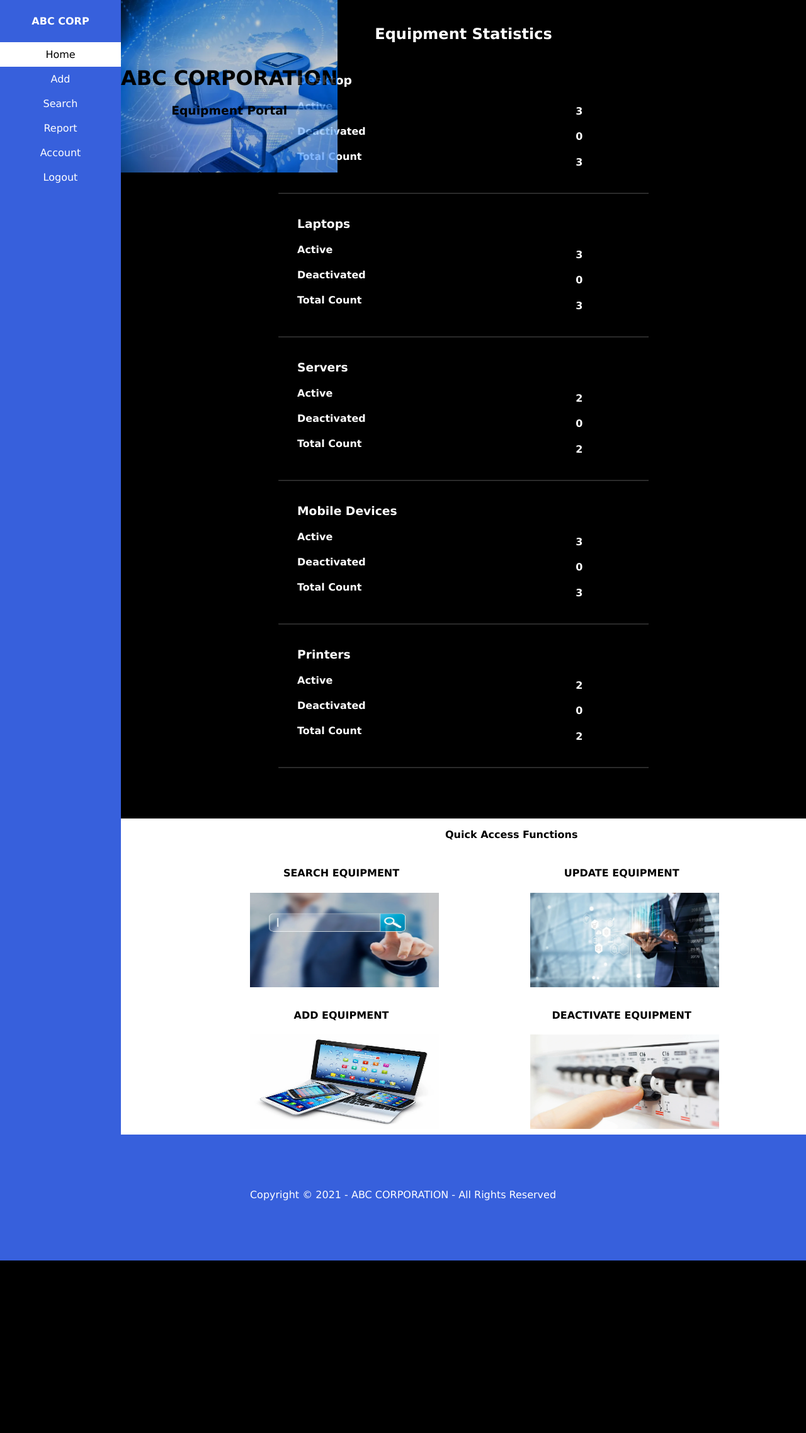
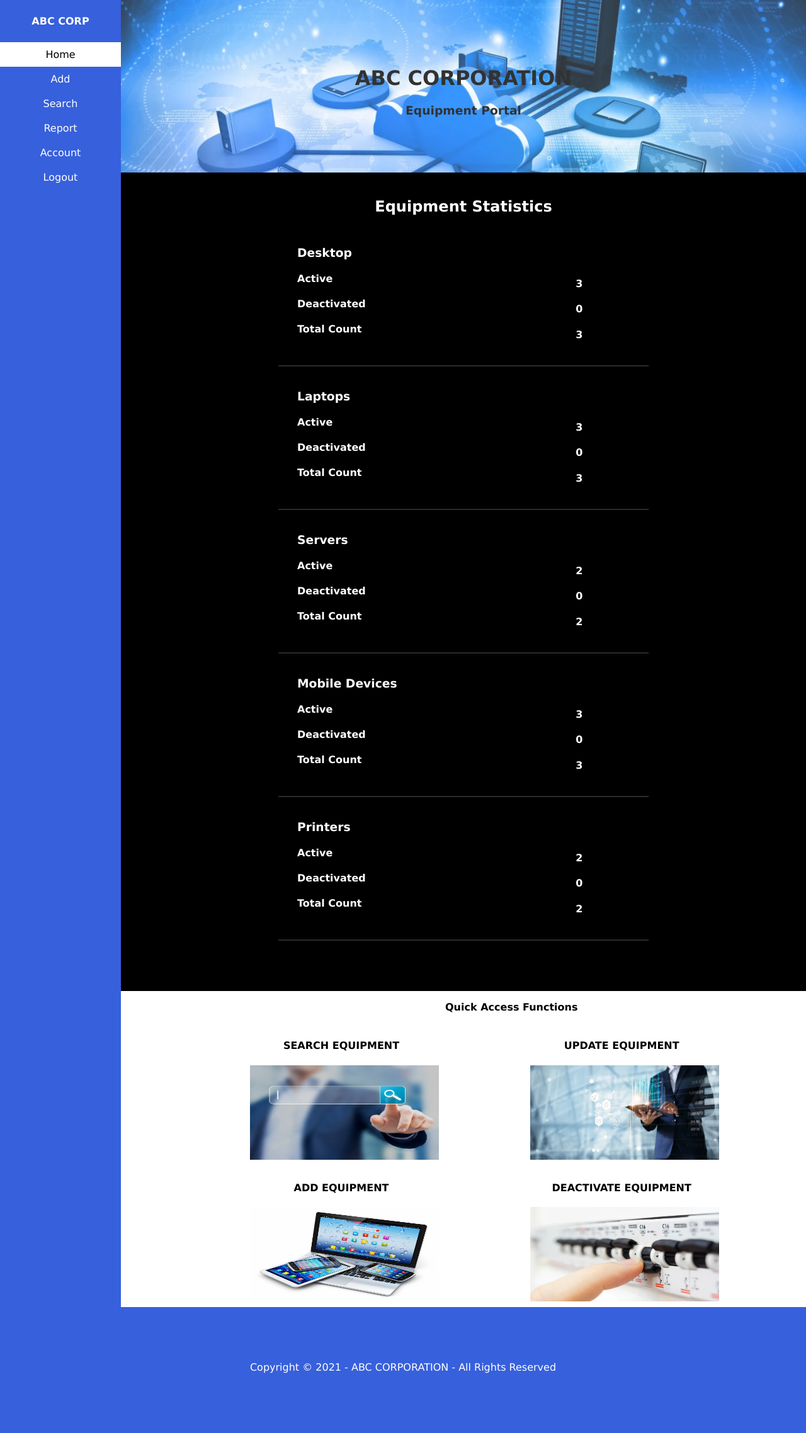
Before and after one commit to shu-csas-changgar/group-project-cepd-com, a Django app: page /home/ in a window 1280 px wide. Shown: the whole page at 63% size. Before the commit the page ends 2002 px from the top, so only its background shows below. Run offline with Django 3.2, Linux system fonts and the light colour scheme; a user stored in the database is signed in; data comes from the database, SQL or seed files in the repository.

Commit message:
resolved small bug

```diff
--- a/ABC_CORP/static/css/home.css
+++ b/ABC_CORP/static/css/home.css
@@ -11,7 +11,6 @@
     opacity: 0.8;
     height: 250px;
     z-index: 1;
-    position: absolute;
 }
 
 #header-text {
--- a/ABC_CORP/static/css/navigation.css
+++ b/ABC_CORP/static/css/navigation.css
@@ -17,7 +17,7 @@ ul {
     background-color: rgb(55, 96, 220);
     overflow: visible;
     position: fixed;
-    z-index: 2;
+    z-index: 1;
     width: 15%;
     height: 2200px;
 }
```
